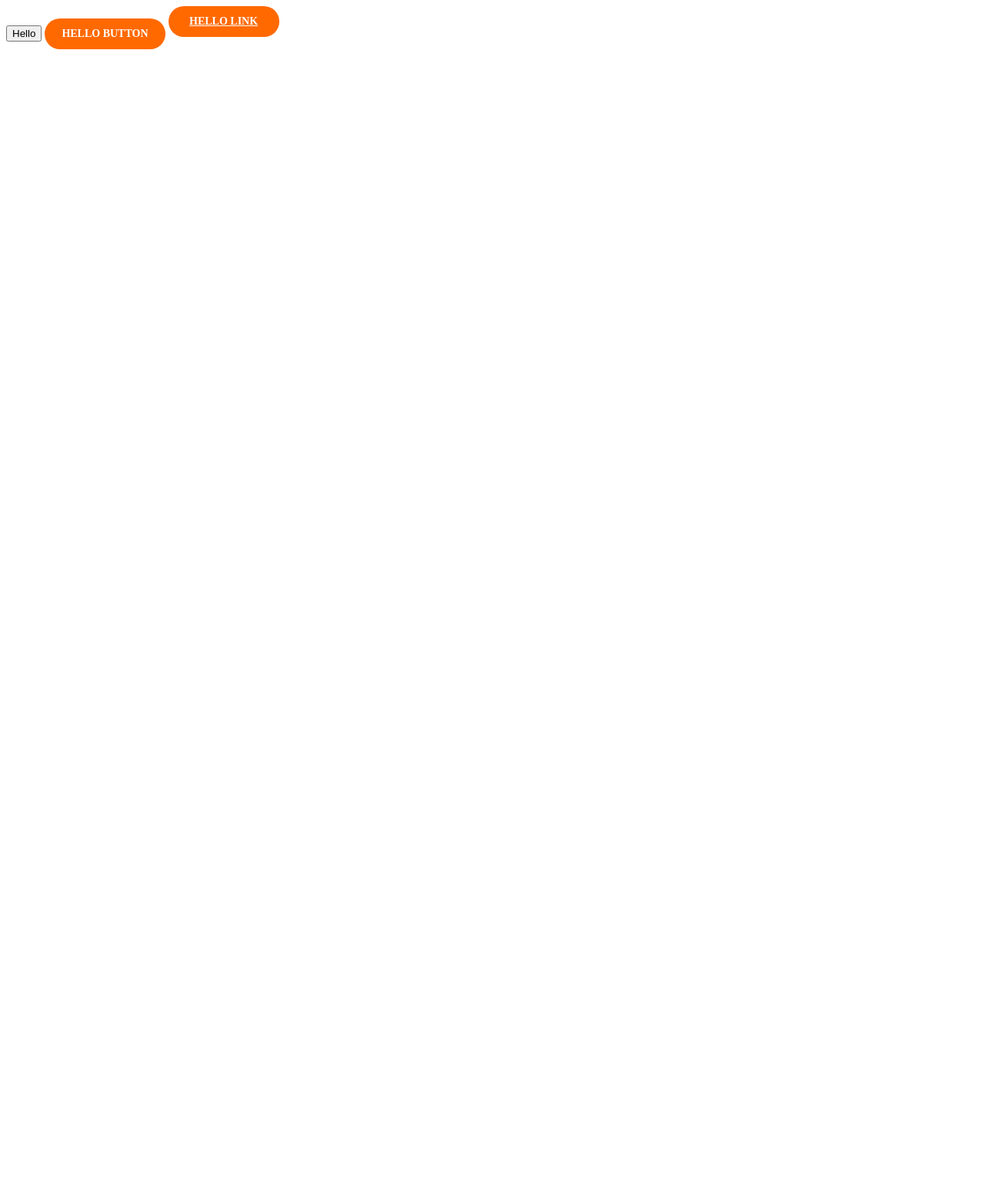
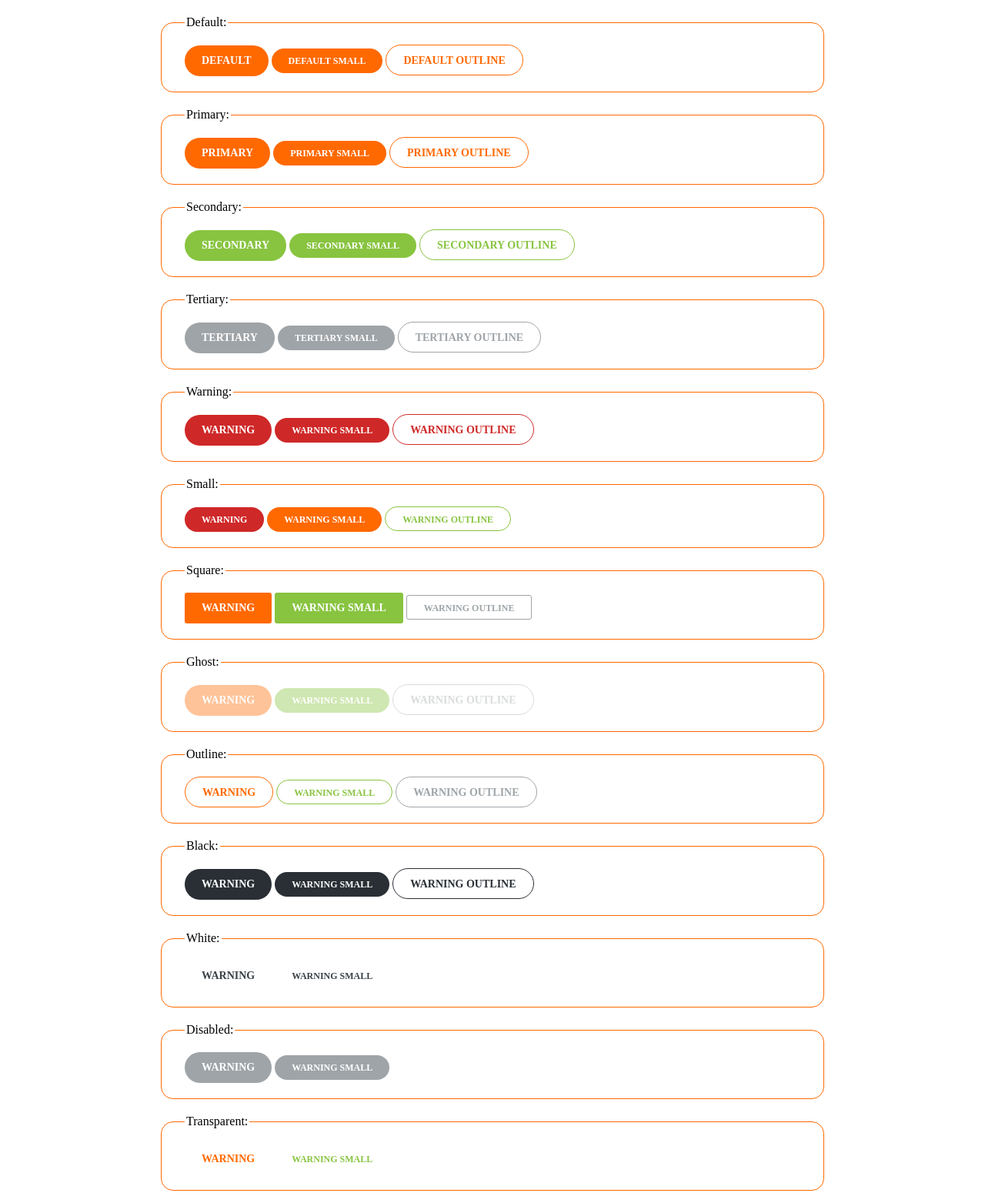
Before and after one commit to denisdani/kwc-style, a website: page demo/index.html in a window 1280 px wide. Shown: the whole page at 77% size. Before the commit the page ends 800 px from the top, so only its background shows below. Drawn offline with Linux system fonts and the light colour scheme; a web font is replaced by a local one.

Commit message:
Update demo

```diff
--- a/demo/index.html
+++ b/demo/index.html
@@ -5,16 +5,108 @@
         <meta name="viewport" content="width=device-width, initial-scale=1.0">
         <meta http-equiv="X-UA-Compatible" content="ie=edge">
         <title>Styles</title>
+        <link rel="stylesheet" href="../fonts/bariol.css">
     </head>
     <body>
-        <button>Hello</button>
-        <button class="btn primary medium">Hello Button</button>
-        <a class="btn round" href="#">Hello Link</a>
         <script type="module">
             import '../color.js';
-            import { button } from '../button.js';
-            const tpl = button.cloneNode(true);
-            document.head.appendChild(tpl.content);
+            import * as buttons from '../button.js';
+
+            Object.keys(buttons).forEach((button) => {
+                if (button != "default") {
+                    var tpl = buttons[button].cloneNode(true);
+                    document.head.appendChild(tpl.content);
+                }
+            });
         </script>
+
+        <style>
+            body {
+                font-family: 'Bariol';
+            }
+            fieldset {
+                max-width: 800px;
+                margin: 20px auto;
+                padding: 20px 30px;
+                border: 1px solid var(--color-kano-orange);
+                border-radius: 16px;
+            }
+        </style>
+
+        <fieldset>
+            <legend>Default:</legend>
+            <button class="btn">Default</button>
+            <button class="btn small">Default Small</button>
+            <button class="btn primary outline">Default Outline</button>
+        </fieldset>
+        <fieldset>
+            <legend>Primary:</legend>
+            <button class="btn primary">Primary</button>
+            <button class="btn primary small">Primary Small</button>
+            <button class="btn primary outline">Primary Outline</button>
+        </fieldset>
+        <fieldset>
+            <legend>Secondary:</legend>
+            <button class="btn secondary">Secondary</button>
+            <button class="btn secondary small">Secondary Small</button>
+            <button class="btn secondary outline">Secondary Outline</button>
+        </fieldset>
+        <fieldset>
+            <legend>Tertiary:</legend>
+            <button class="btn tertiary">Tertiary</button>
+            <button class="btn tertiary small">Tertiary Small</button>
+            <button class="btn tertiary outline">Tertiary Outline</button>
+        </fieldset>
+        <fieldset>
+            <legend>Warning:</legend>
+            <button class="btn warning">Warning</button>
+            <button class="btn warning small">Warning Small</button>
+            <button class="btn warning outline">Warning Outline</button>
+        </fieldset>
+        <fieldset>
+            <legend>Small:</legend>
+            <button class="btn warning small">Warning</button>
+            <button class="btn primary small">Warning Small</button>
+            <button class="btn secondary small outline">Warning Outline</button>
+        </fieldset>
+        <fieldset>
+            <legend>Square:</legend>
+            <button class="btn primary square">Warning</button>
+            <button class="btn secondary square">Warning Small</button>
+            <button class="btn tertiary small square outline">Warning Outline</button>
+        </fieldset>
+        <fieldset>
+            <legend>Ghost:</legend>
+            <button class="btn ghost primary">Warning</button>
+            <button class="btn ghost small secondary">Warning Small</button>
+            <button class="btn ghost tertiary outline">Warning Outline</button>
+        </fieldset>
+        <fieldset>
+            <legend>Outline:</legend>
+            <button class="btn primary outline">Warning</button>
+            <button class="btn small secondary outline">Warning Small</button>
+            <button class="btn tertiary outline">Warning Outline</button>
+        </fieldset>
+        <fieldset>
+            <legend>Black:</legend>
+            <button class="btn black">Warning</button>
+            <button class="btn black small">Warning Small</button>
+            <button class="btn black outline">Warning Outline</button>
+        </fieldset>
+        <fieldset>
+            <legend>White:</legend>
+            <button class="btn white">Warning</button>
+            <button class="btn white small">Warning Small</button>
+        </fieldset>
+        <fieldset>
+            <legend>Disabled:</legend>
+            <button class="btn disabled">Warning</button>
+            <button class="btn small disabled">Warning Small</button>
+        </fieldset>
+        <fieldset>
+            <legend>Transparent:</legend>
+            <button class="btn transparent primary">Warning</button>
+            <button class="btn small transparent secondary">Warning Small</button>
+        </fieldset>
     </body>
 </html>
```
